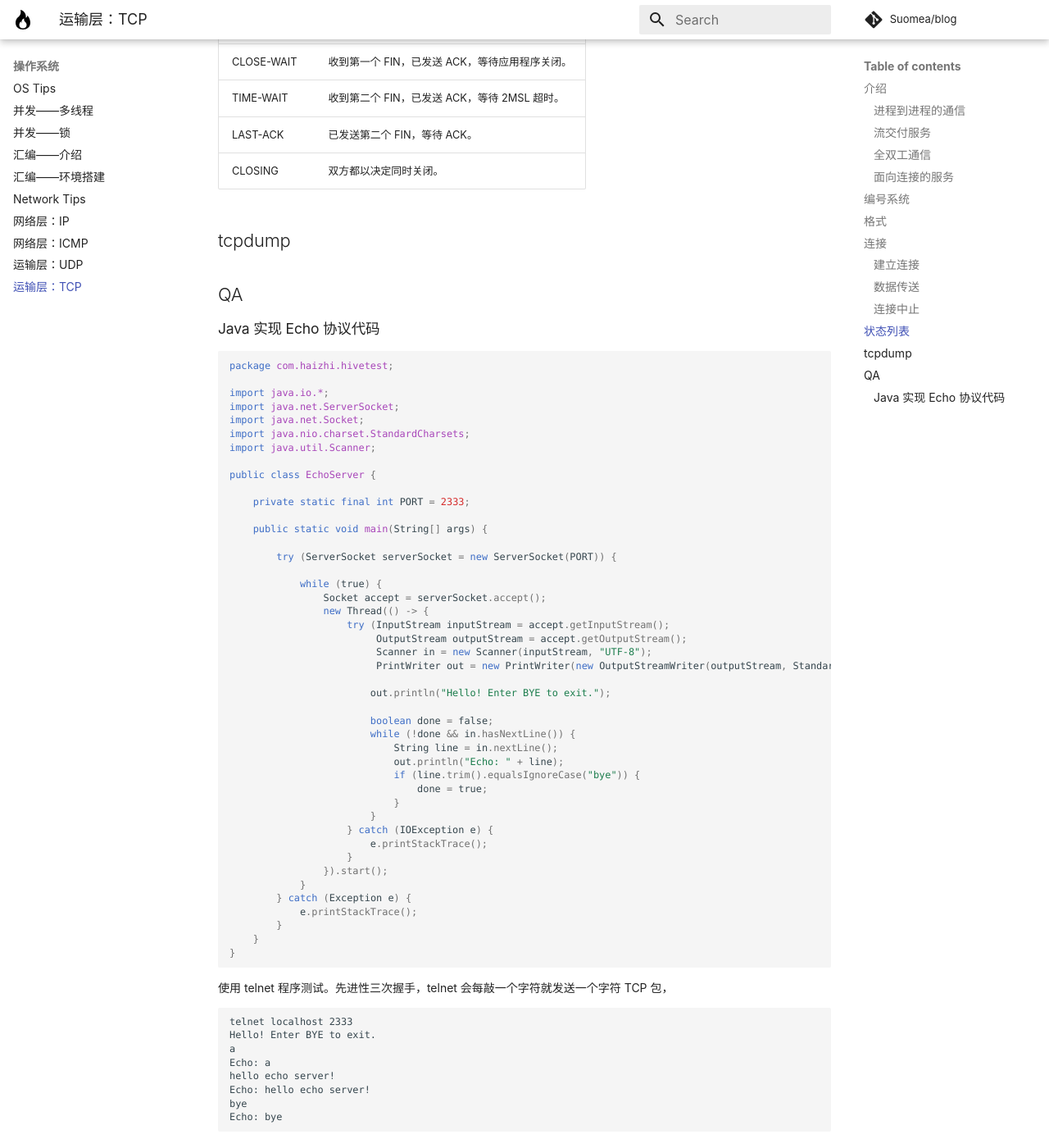
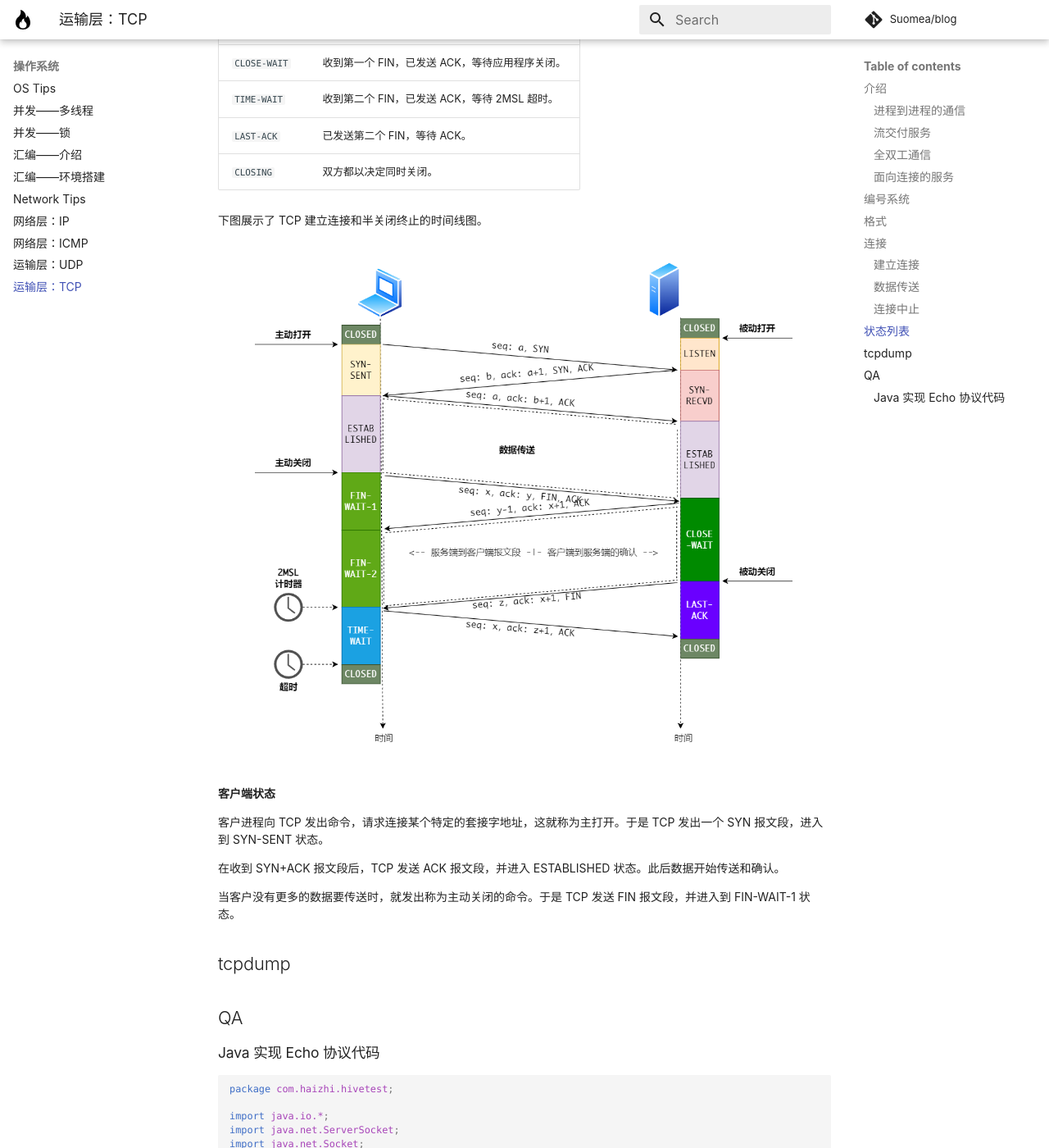
Before and after one commit to Suomea/blog, an MkDocs documentation site: the page built from docs/Network/运输层：TCP.md, in a window 1280 px wide and 1400 px high, scrolled down 6514 px. Shown: the whole window at 82% size. Built offline with MkDocs 1.6.1 and Material for MkDocs 9.7.7, drawn with Linux system fonts in a browser that asks for light colours; some web fonts are replaced; comment, search, counter and statistics services are not loaded.

Commit message:
更新 TCP 协议的学习。

```diff
--- a/docs/Network/运输层：TCP.md
+++ b/docs/Network/运输层：TCP.md
@@ -174,17 +174,27 @@ FIN 报文段可以包含客户端发送的最后一块数据。或者仅仅只
 
 | 状态          | 说明                            |
 | ----------- | ----------------------------- |
-| CLOSED      | 没有连接。                         |
-| LISTEN      | 收到了被动打开，等待 SYN。               |
-| SYN-SENT    | 已发送了 SYN，等待 ACK。              |
-| SYN-RCVD    | 已发送了 SYN+ACK，等待 ACK。          |
-| ESTABLISHED | 连接建立，数据传送在进行。                 |
-| FIN-WAIT1   | 第一个 FIN 已发送，等待 ACK。           |
-| FIN-WAIT2   | 对第一个 FIN 的 ACK 已收到，等待第二个 FIN。 |
-| CLOSE-WAIT  | 收到第一个 FIN，已发送 ACK，等待应用程序关闭。   |
-| TIME-WAIT   | 收到第二个 FIN，已发送 ACK，等待 2MSL 超时。 |
-| LAST-ACK    | 已发送第二个 FIN，等待 ACK。            |
-| CLOSING     | 双方都以决定同时关闭。                   |
+| `CLOSED`      | 没有连接。                         |
+| `LISTEN`      | 收到了被动打开，等待 SYN。               |
+| `SYN-SENT`    | 已发送了 SYN，等待 ACK。              |
+| `SYN-RCVD`    | 已发送了 SYN+ACK，等待 ACK。          |
+| `ESTABLISHED` | 连接建立，数据传送在进行。                 |
+| `FIN-WAIT1`   | 第一个 FIN 已发送，等待 ACK。           |
+| `FIN-WAIT2`   | 对第一个 FIN 的 ACK 已收到，等待第二个 FIN。 |
+| `CLOSE-WAIT`  | 收到第一个 FIN，已发送 ACK，等待应用程序关闭。   |
+| `TIME-WAIT`   | 收到第二个 FIN，已发送 ACK，等待 2MSL 超时。 |
+| `LAST-ACK`    | 已发送第二个 FIN，等待 ACK。            |
+| `CLOSING`     | 双方都以决定同时关闭。                   |
+
+下图展示了 TCP 建立连接和半关闭终止的时间线图。
+![](../LocalFile/Picture/TCP连接建立和半关闭终止的状态图.png)
+**客户端状态**
+
+客户进程向 TCP 发出命令，请求连接某个特定的套接字地址，这就称为主打开。于是 TCP 发出一个 SYN 报文段，进入到 SYN-SENT 状态。
+
+在收到 SYN+ACK 报文段后，TCP 发送 ACK 报文段，并进入 ESTABLISHED 状态。此后数据开始传送和确认。
+
+当客户没有更多的数据要传送时，就发出称为主动关闭的命令。于是 TCP 发送 FIN 报文段，并进入到 FIN-WAIT-1 状态。
 
 ## tcpdump
 
```
Also changed, not shown: docs/LocalFile/Picture/TCP连接建立和半关闭终止的状态图.png (added), 1 other file.
